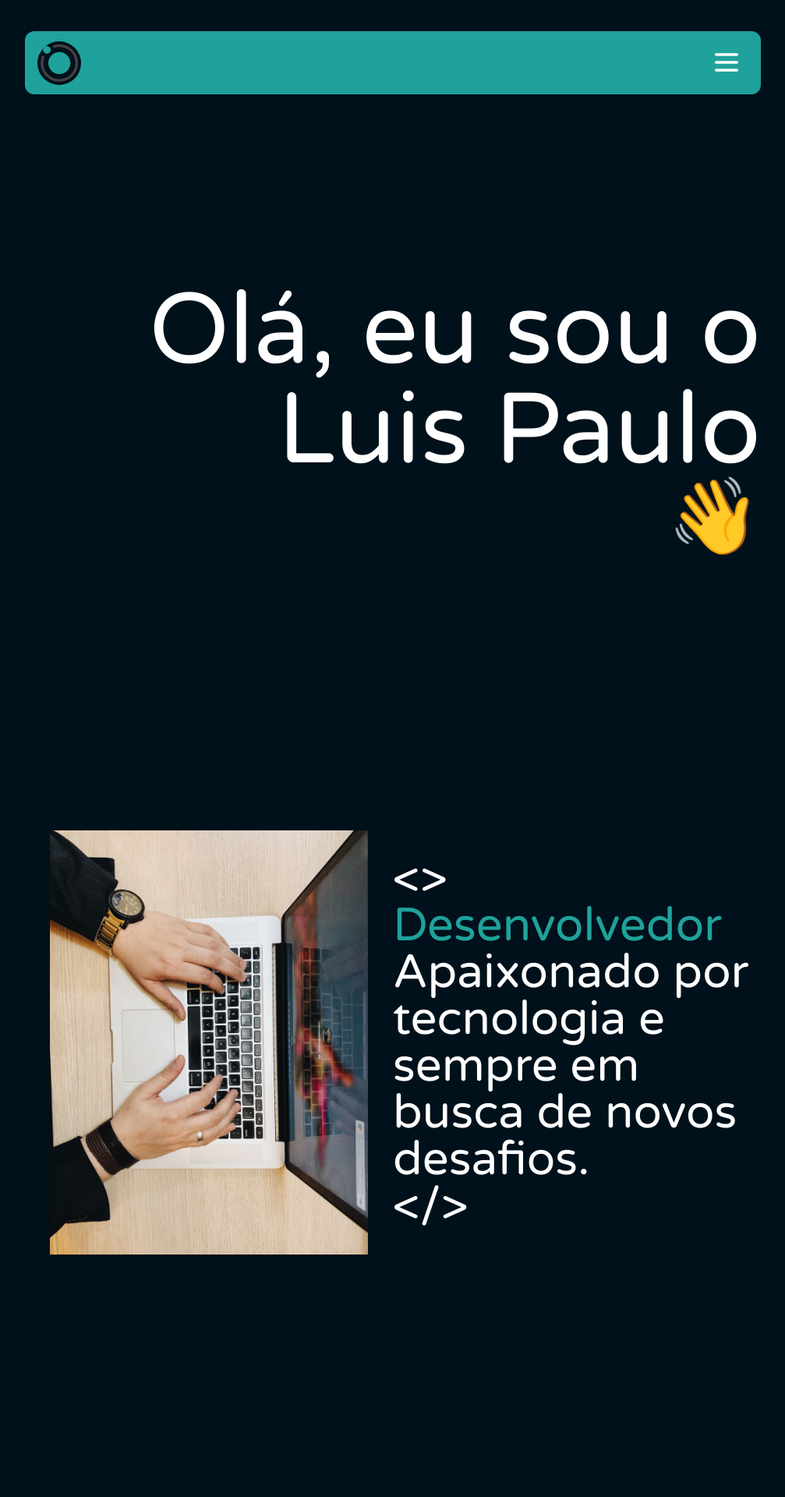
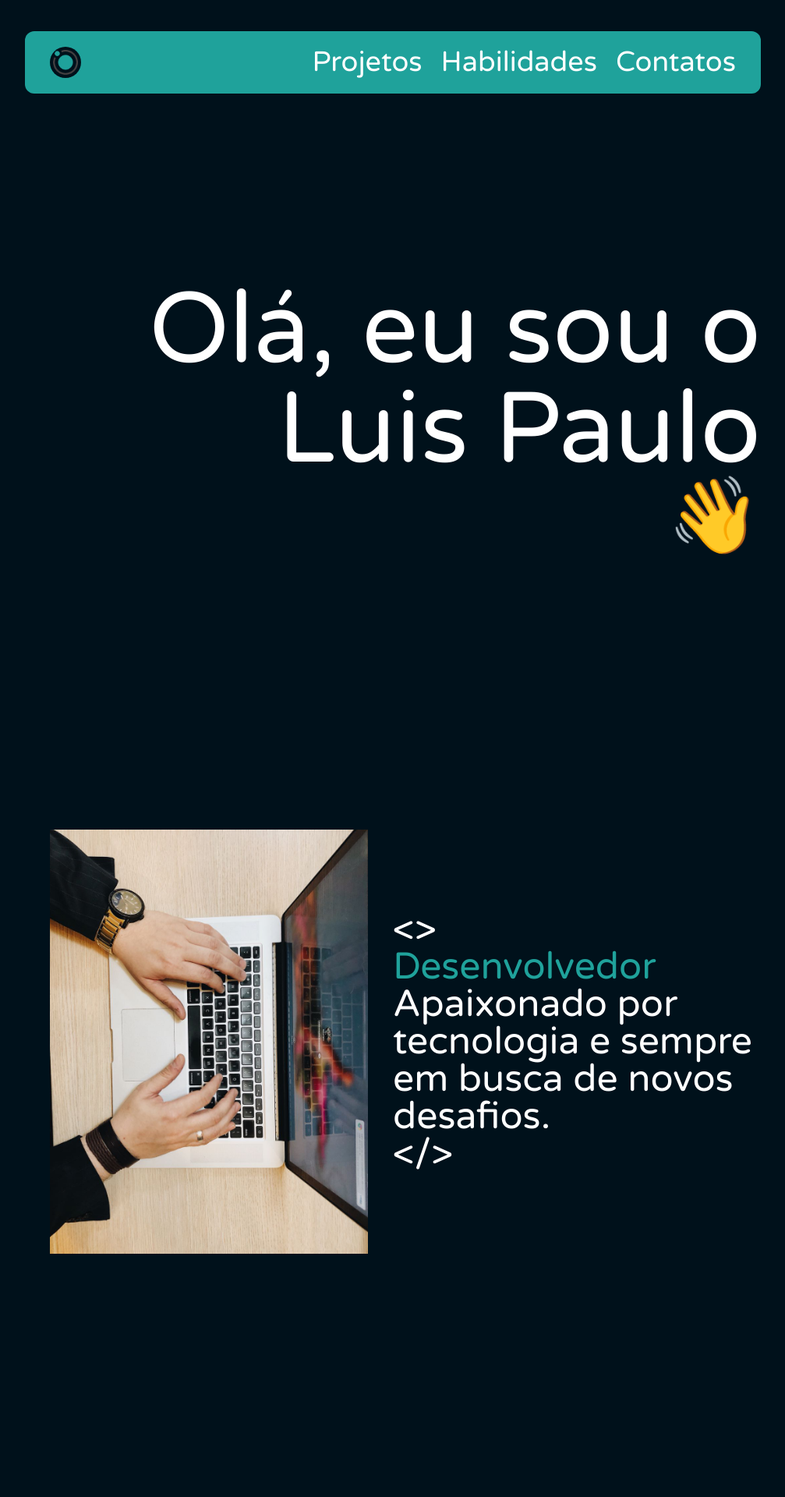
Before and after one commit to mcostalp/mcostalp.github.io, a React (Vite) app: page / in a window 1280 px wide. Shown: the top 1920 px of the page at 78% size, without its empty margins (136-1143 px from the left). Built offline with nearby package versions, Linux system fonts and the light colour scheme.

Commit message:
Styled for large screen

```diff
--- a/src/App.jsx
+++ b/src/App.jsx
@@ -46,11 +46,11 @@ function App() {
           initial={{ opacity: 0 }}
           animate={{ opacity: 1 }}
           transition={{ duration: 1, ease: "easeInOut" }}
-          className="fixed bottom-14 min-w-full m-0 p-0 left-1/2 transform -translate-x-1/2 flex justify-center"
+          className="fixed bottom-14 min-w-full m-0 p-0 left-1/2 transform -translate-x-1/2 flex justify-center lg:bottom-3"
         >
           <button
             onClick={btnClick}
-            className="bg-secondary text-9xl cursor-pointer flex rounded-full"
+            className="bg-secondary text-9xl cursor-pointer flex rounded-full lg:text-3xl"
           >
             <FontAwesomeIcon
               icon={faArrowAltCircleUp}
--- a/src/components/Navbar.jsx
+++ b/src/components/Navbar.jsx
@@ -6,15 +6,19 @@ export default function Navbar() {
   const [navbar, setNavbar] = useState(false);
   return (
     <nav className="w-full bg-secondary text-white text-5xl rounded-xl">
-      <div className="justify-between px-4 mx-auto lg:max-w-7xl sd:items-center sd:flex sd:px-8">
+      <div className="justify-between px-4 mx-auto lg:max-w-7xl lg:items-center lg:flex lg:px-8">
         <div>
-          <div className="flex items-center justify-between py-3 sd:py-5 sd:block">
+          <div className="flex items-center justify-between py-3 lg:py-5 lg:block">
             <a href="javascript:void(0)">
               <div className="bg-primary rounded-full">
-                <img className="max-h-14 p-1" src={logo} alt="Logo" />
+                <img
+                  className="max-h-14 lg:max-h-10 p-1"
+                  src={logo}
+                  alt="Logo"
+                />
               </div>
             </a>
-            <div className="sd:hidden">
+            <div className="lg:hidden">
               <button
                 className="p-2 text-white rounded-md outline-none focus:border-gray-400 focus:border"
                 onClick={() => setNavbar(!navbar)}
@@ -54,11 +58,11 @@ export default function Navbar() {
         </div>
         <div>
           <div
-            className={`flex-1 justify-self-center pb-3 mt-8 sd:block sd:pb-0 sd:mt-0 ${
+            className={`flex-1 justify-self-center pb-3 mt-8 lg:block lg:pb-0 lg:mt-0 ${
               navbar ? "block" : "hidden"
             }`}
           >
-            <ul className="items-center text-5xl justify-center space-y-8 sd:flex sd:space-x-6 sd:space-y-0">
+            <ul className="items-center text-5xl lg:text-4xl justify-center space-y-8 lg:flex lg:space-x-6 lg:space-y-0">
               <li className="text-white hover:text-primary">
                 <a href="#projects">Projetos</a>
               </li>
--- a/src/components/ProjectCard.jsx
+++ b/src/components/ProjectCard.jsx
@@ -6,7 +6,7 @@ import wallet from "../../public/images/Wallet.png";
 
 export default function ProjectCard() {
   const BASE_URL = "https://mcostalp.github.io/";
-  const projectList = [recipes, trivia, wallet];
+  const projectList = [recipes, wallet, trivia];
   return projects.map((project, i) => (
     <section className="mb-16 bg-slate-800 p-5 rounded-3xl">
       <a
@@ -19,7 +19,7 @@ export default function ProjectCard() {
           <div className="basis-1/2">
             <img src={projectList[i]} alt={project} />
           </div>
-          <div className="basis-1/2 text-5xl">
+          <div className="basis-1/2 text-5xl lg:text-4xl">
             <p className="text-7xl">{project}</p>
             <p className="">Descrição: {projectDescriptions[i]}</p>
             <p className="text-red-500">WIP</p>
--- a/src/pages/Home.jsx
+++ b/src/pages/Home.jsx
@@ -17,13 +17,13 @@ export default function Home() {
         <div className="basis-1/2 p-8">
           <img src={heroImg} alt="Hero Image" />
         </div>
-        <div className="basis-1/2">
-          <span className="text-6xl">{"<>"}</span>
-          <p className="text-6xl text-secondary">Desenvolvedor</p>
-          <p className="text-6xl">
+        <div className="basis-1/2 text-6xl lg:text-5xl">
+          <span className="">{"<>"}</span>
+          <p className=" text-secondary">Desenvolvedor</p>
+          <p className="">
             Apaixonado por tecnologia e sempre em busca de novos desafios.
           </p>
-          <span className="text-6xl">{"</>"}</span>
+          <span className="">{"</>"}</span>
         </div>
       </div>
     </m.section>
--- a/src/pages/Projects.jsx
+++ b/src/pages/Projects.jsx
@@ -11,7 +11,7 @@ export default function Projects() {
       animate={{ opacity: 1 }}
       transition={{ duration: 0.75, ease: "easeOut" }}
     >
-      <h1 className="text-right text-9xl mb-16">Projetos:</h1>
+      <h1 className="text-right text-9xl mb-16 lg:text-7xl">Projetos:</h1>
       <div>
         <ProjectCard />
       </div>
--- a/src/pages/Skills.jsx
+++ b/src/pages/Skills.jsx
@@ -10,7 +10,7 @@ export default function Skills() {
       animate={{ opacity: 1 }}
       transition={{ duration: 0.75, ease: "easeOut" }}
     >
-      <h1 className="text-right text-9xl mb-16">Habilidades:</h1>
+      <h1 className="text-right text-9xl mb-16 lg:text-7xl">Habilidades:</h1>
       <div className="text-4xl">
         <a
           href="https://www.credential.net/364c946b-e09b-46e4-a76c-395fa8bbb705#gs.tup7f1"
```
